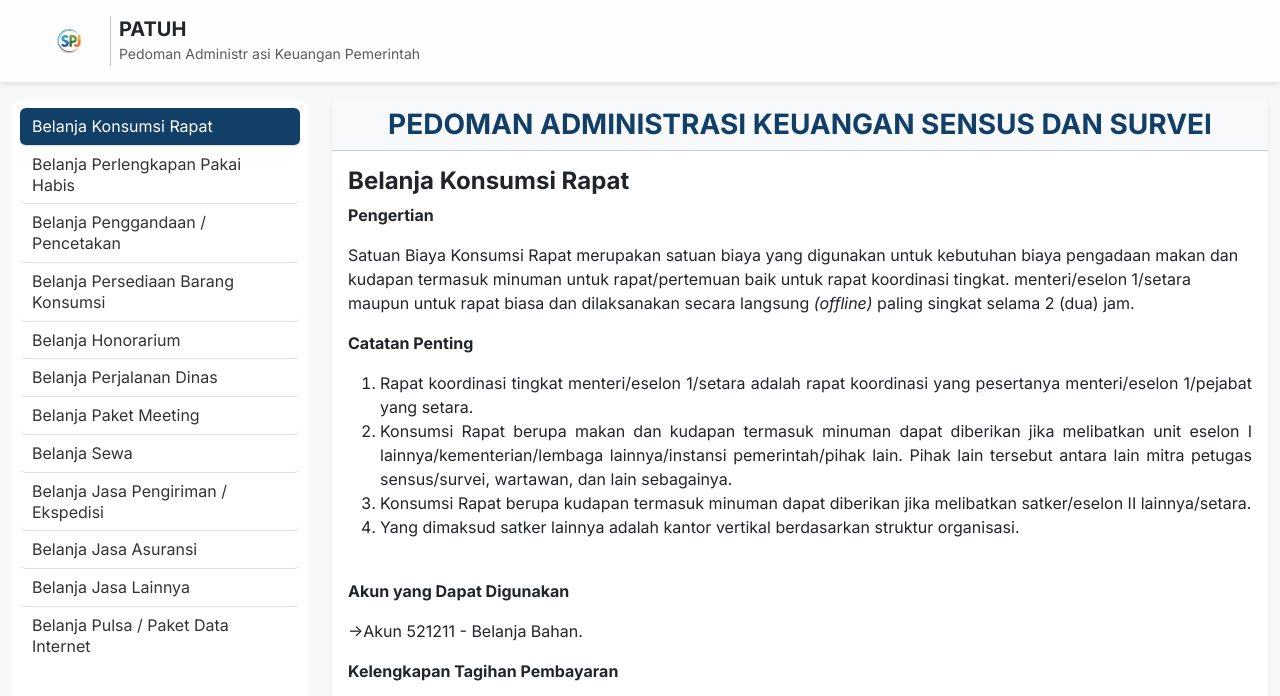
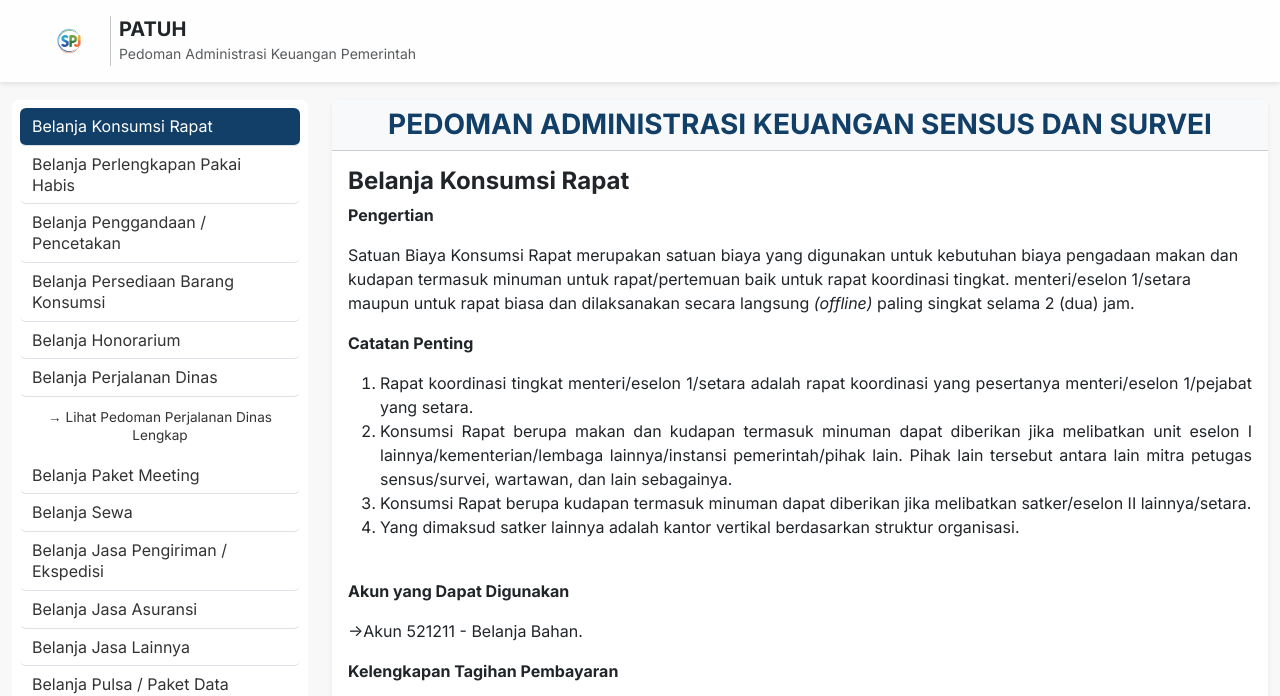
Before and after one commit to MuhammadAlfarazi-rpl/dashboard-patuh, a PHP site: page /kategori_belanja.php in a window 1280 px wide. Shown: the top 696 px of the page. Run offline with PHP 8.4, Linux system fonts and the light colour scheme.

Commit message:
Memperbarui nama aplikasi

```diff
--- a/includes/navbar.php
+++ b/includes/navbar.php
@@ -8,7 +8,7 @@
         <div class="vr mx-2"></div>
         <div>
           <h5 class="m-0 fw-bold">PATUH</h5>
-          <small class="text-muted">Pedoman Administr asi Keuangan Pemerintah</small>
+          <small class="text-muted">Pedoman Administrasi Keuangan Pemerintah</small>
         </div>
       </div>
     </a>
--- a/includes/side_menu2.php
+++ b/includes/side_menu2.php
@@ -4,8 +4,41 @@
   <a class="nav-link border-bottom py-2" id="tab-2" data-bs-toggle="pill" href="#pills-2" role="tab">Belanja Penggandaan / Pencetakan</a>
   <a class="nav-link border-bottom py-2" id="tab-3" data-bs-toggle="pill" href="#pills-3" role="tab">Belanja Persediaan Barang Konsumsi</a>
   <a class="nav-link border-bottom py-2" id="tab-4" data-bs-toggle="pill" href="#pills-4" role="tab">Belanja Honorarium</a>
-  <a class="nav-link border-bottom py-2" id="tab-5" data-bs-toggle="pill" href="#pills-5" role="tab">Belanja Perjalanan Dinas</a>
-  <a class="nav-link border-bottom py-2" id="tab-6" data-bs-toggle="pill" href="#pills-6" role="tab">Belanja Paket Meeting</a>
+<!-- Belanja Perjalanan Dinas (dengan border bawah) -->
+<a class="nav-link py-2 border-bottom" id="tab-5" data-bs-toggle="pill" href="#pills-5" role="tab">
+  Belanja Perjalanan Dinas
+</a>
+
+<!-- Spacer agar ada jarak visual -->
+<div class="my-1"></div>
+
+<!-- Lihat Pedoman (kecil, masuk kanan, tanpa border, lebih ke tengah) -->
+<a class="nav-link py-1 px-4 small text-center"
+   data-bs-toggle="collapse" href="#collapse-pedoman-perjalanan" role="button"
+   aria-expanded="false" aria-controls="collapse-pedoman-perjalanan"
+   style="font-size: 0.85rem; border: none;">
+  → Lihat Pedoman Perjalanan Dinas Lengkap
+</a>
+
+<!-- Submenu Collapse -->
+<div class="collapse ps-4" id="collapse-pedoman-perjalanan">
+  <a class="nav-link py-1 small" id="tab-5-1" data-bs-toggle="pill" href="#pills-5-1" role="tab">Ketentuan Umum</a>
+  <a class="nav-link py-1 small" id="tab-5-2" data-bs-toggle="pill" href="#pills-5-2" role="tab">Ruang Lingkup Perjalanan Dinas Jabatan</a>
+  <a class="nav-link py-1 small" id="tab-5-3" data-bs-toggle="pill" href="#pills-5-3" role="tab">Prinsip Perjalanan Dinas Jabatan</a>
+  <a class="nav-link py-1 small" id="tab-5-4" data-bs-toggle="pill" href="#pills-5-4" role="tab">Perjalanan Dinas Jabatan</a>
+  <a class="nav-link py-1 small" id="tab-5-5" data-bs-toggle="pill" href="#pills-5-5" role="tab">Pembatalan Perjalanan Dinas</a>
+  <a class="nav-link py-1 small" id="tab-5-6" data-bs-toggle="pill" href="#pills-5-6" role="tab">Standar Biaya Transportasi</a>
+  <a class="nav-link py-1 small" id="tab-5-7" data-bs-toggle="pill" href="#pills-5-7" role="tab">Pertanggungjawaban Biaya Perjalanan Dinas Jabatan</a>
+</div>
+
+<!-- Spacer bawah sebelum menu selanjutnya -->
+<div class="my-1"></div>
+
+<!-- Belanja Paket Meeting (normal dengan border) -->
+<a class="nav-link py-2 border-bottom" id="tab-6" data-bs-toggle="pill" href="#pills-6" role="tab">
+  Belanja Paket Meeting
+</a>
+
   <a class="nav-link border-bottom py-2" id="tab-7" data-bs-toggle="pill" href="#pills-7" role="tab">Belanja Sewa</a>
   <a class="nav-link border-bottom py-2" id="tab-8" data-bs-toggle="pill" href="#pills-8" role="tab">Belanja Jasa Pengiriman / Ekspedisi</a>
   <a class="nav-link border-bottom py-2" id="tab-9" data-bs-toggle="pill" href="#pills-9" role="tab">Belanja Jasa Asuransi</a>
```
